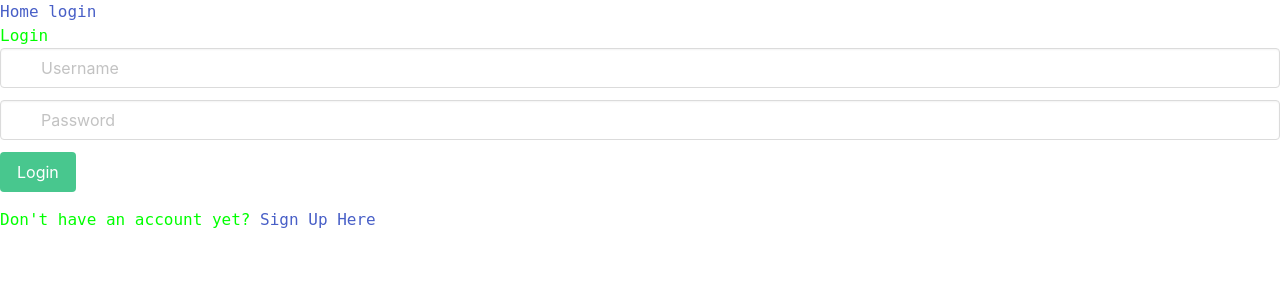
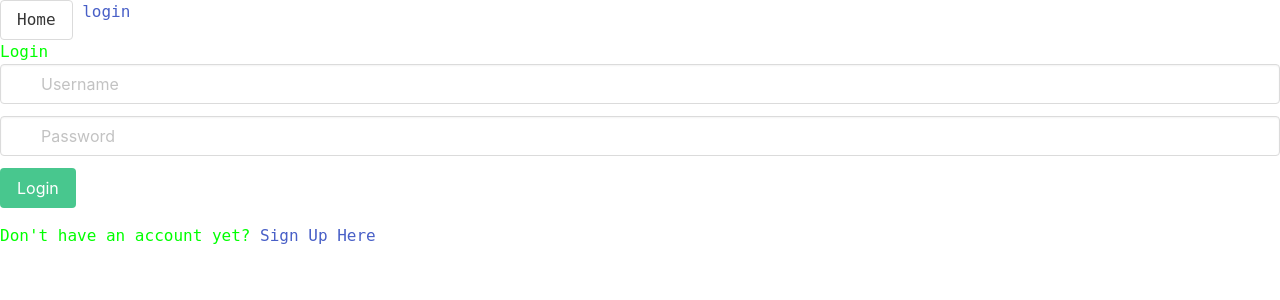
Before and after one commit to tunaabop/four-m, a Node server app: page /login in a window 1280 px wide. Shown: the top 300 px of the page. Run offline with Node 20, Linux system fonts and the light colour scheme; some libraries are stand-ins or nearby versions.

Commit message:
mass update

```diff
--- a/public/css/style.css
+++ b/public/css/style.css
@@ -4,7 +4,3 @@
     font-family: 'VT323', monospace;
     color: lime;
 }
-
-.buttonCreatePost {
-    border-radius: 8px;
-}
--- a/public/js/login.js
+++ b/public/js/login.js
@@ -1,10 +1,6 @@
 const loginFormHandler = async (event) => {
   event.preventDefault();
-<<<<<<< HEAD
-  console.log("logged in")
-=======
   console.log("login button clicked")
->>>>>>> d2dd6b3269af717e41774f92f07f06dde72db380
   // Collect values from the login form
   const username = document.querySelector('#username-login').value.trim();
   const password = document.querySelector('#password-login').value.trim();
@@ -51,10 +47,6 @@ document
   .querySelector('.login-form')
   .addEventListener('submit', loginFormHandler);
 
-<<<<<<< HEAD
-
-=======
 // document
 //   .querySelector('.signup-form')
 //   .addEventListener('submit', signupFormHandler);
->>>>>>> d2dd6b3269af717e41774f92f07f06dde72db380
--- a/views/layouts/main.handlebars
+++ b/views/layouts/main.handlebars
@@ -8,11 +8,11 @@
   </head>
   <body class="has-text-primary-dark">
     <nav>
-      <a href='/'>Home</a>
+      <a class = "button is-normal is responsive"href='/'>Home</a>
       {{#if isLoggedIn}}
-        <a href="/profile">My profile</a> |
+        <a class="button is-normal is responsive " href="/profile">My profile</a> |
         <button class='button btn-create'>Create Post</button>
-        <button class="no-button" id="logout">Logout</button>
+        <button class="button is-normal is responsive" id="logout">Logout</button>
         {{else}}
         <a href="/login">login</a>
       {{/if}}
```
